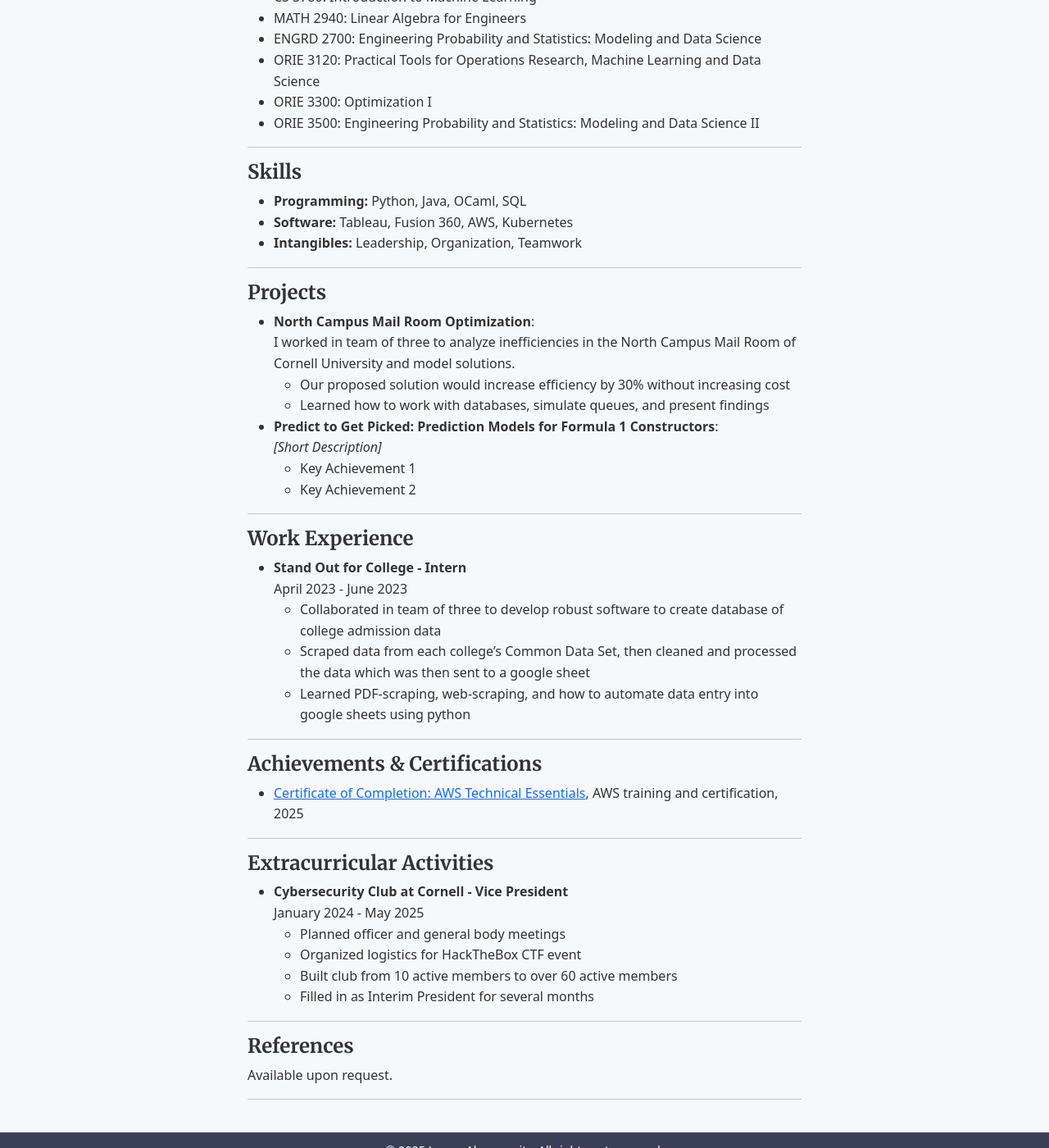
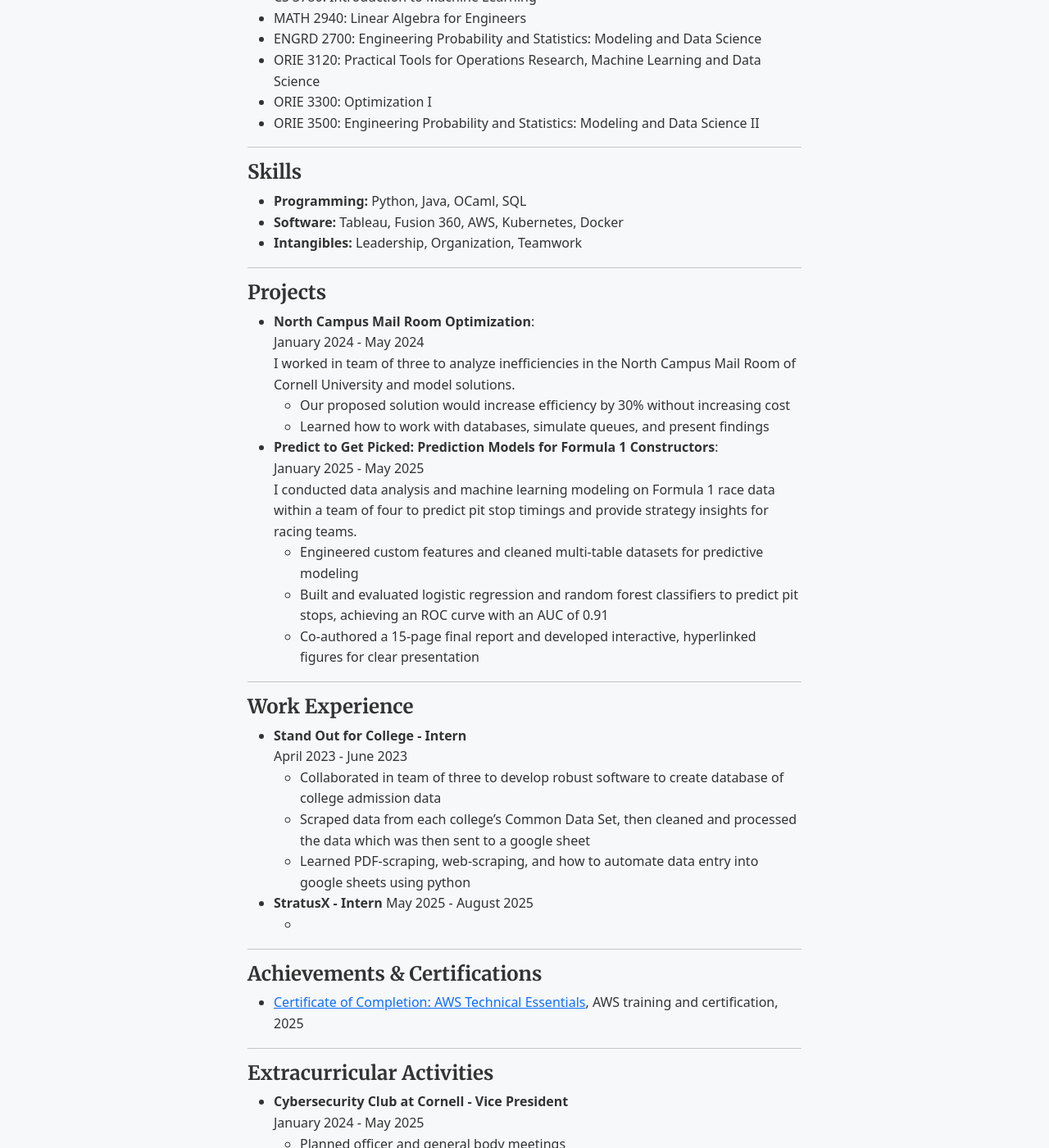
Before and after one commit to Logan-Abramowitz/Logan-Abramowitz.github.io, a Jekyll site: the page built from _pages/cv.md, in a window 1280 px wide and 1400 px high, scrolled down 833 px. Shown: the whole window at 82% size. Built offline with Jekyll 4.4.1, drawn with Linux system fonts in a browser that asks for light colours.

```diff
--- a/_pages/cv.md
+++ b/_pages/cv.md
@@ -46,21 +46,24 @@ A computer science and operations research student with a strong foundation in p
 
 #### Skills
 - **Programming:** Python, Java, OCaml, SQL
-- **Software:** Tableau, Fusion 360, AWS, Kubernetes
+- **Software:** Tableau, Fusion 360, AWS, Kubernetes, Docker
 - **Intangibles:** Leadership, Organization, Teamwork
 
 ---
 
 #### Projects
 - **North Campus Mail Room Optimization**:
+  January 2024 - May 2024
   I worked in team of three to analyze inefficiencies in the North Campus Mail Room of Cornell University and model solutions.
   - Our proposed solution would increase efficiency by 30% without increasing cost
   - Learned how to work with databases, simulate queues, and present findings
 
 - **Predict to Get Picked: Prediction Models for Formula 1 Constructors**:
-  *[Short Description]*
-  - Key Achievement 1
-  - Key Achievement 2
+  January 2025 - May 2025
+  I conducted data analysis and machine learning modeling on Formula 1 race data within a team of four to predict pit stop timings and provide strategy insights for racing teams.
+  - Engineered custom features and cleaned multi-table datasets for predictive modeling
+  - Built and evaluated logistic regression and random forest classifiers to predict pit stops, achieving an ROC curve with an AUC of 0.91
+  - Co-authored a 15-page final report and developed interactive, hyperlinked figures for clear presentation
 
 ---
 
@@ -70,6 +73,10 @@ A computer science and operations research student with a strong foundation in p
   - Collaborated in team of three to develop robust software to create database of college admission data
   - Scraped data from each college's Common Data Set, then cleaned and processed the data which was then sent to a google sheet
   - Learned PDF-scraping, web-scraping, and how to automate data entry into google sheets using python
+
+- **StratusX - Intern**
+  May 2025 - August 2025
+  -
 
 ---
 
```
Also changed, not shown: _projects/2025-f1-analysis.md (+10 -4 lines).
